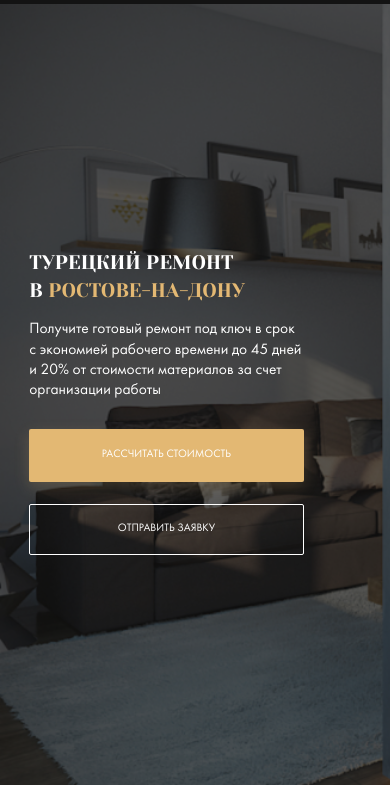
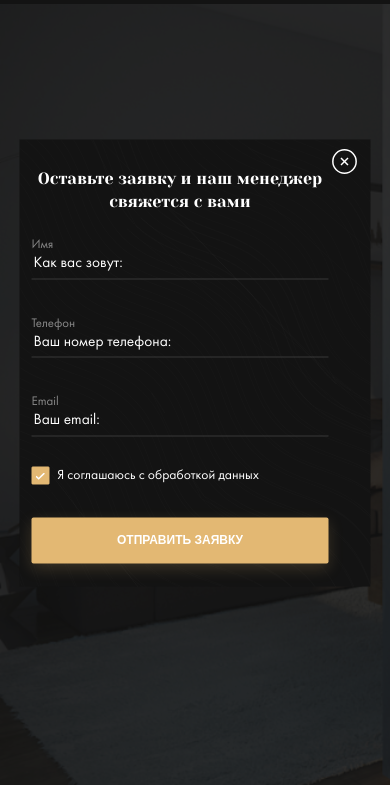
Before and after one commit to NurgalievMarsil/repair, a website: page index.html in a window 390 px wide. Both pictures are taken after a click on the button "РАССЧИТАТЬ СТОИМОСТЬ". Shown: the part 59-844 px from the top of the page. Drawn offline with Linux system fonts and the light colour scheme; files whose address does not match are found by name.

Commit message:
feat: js code

```diff
--- a/Js/script.js
+++ b/Js/script.js
@@ -12,4 +12,14 @@
   });
   dark.addEventListener('click', switchModal);
   closeBtn.addEventListener('click', switchModal);
+  // document.addEventListener('keypress', switchModal);
+  // document.addEventListener('keypress', function (e) {
+  //   if(e.keyCode === 27) document.getElementsById('modal').hidden= 1;
+  // });
+  document.addEventListener('keypress', function(e) {
+    switch(e.keyCode) {
+      case 27:
+        switchModal();
+    }
+  })
 });
--- a/index.html
+++ b/index.html
@@ -37,8 +37,8 @@
         <div class="hero__content">
           <h1 class="title hero__title">Турецкий ремонт в&nbsp;<span class="title--primary">Ростове-на-дону</span></h1>
           <p class="hero__text">Получите готовый ремонт под ключ в срок с экономией рабочего времени до 45 дней и 20% от стоимости материалов за счет организации работы</p>
-          <button class="button hero__button button--primary">Рассчитать стоимость</button>
-          <button class="button hero__button hero__button--outline">Отправить заявку</button>
+          <button class="button hero__button button--primary" data-toggle="modal">Рассчитать стоимость</button>
+          <button class="button hero__button hero__button--outline" data-toggle="modal">Отправить заявку</button>
         </div>
         <!-- /.hero__content -->
       </div>
@@ -275,7 +275,7 @@
     </section>
   </main>
   <div class="dark"></div>
-  <div class="modal">
+  <div class="modal" id="modal">
     <div class="modal__dialog">
       <button class="modal__close"></button>
       <h3 class="modal__title">Оставьте заявку и наш менеджер свяжется с вами </h3>
--- a/sass/_interface.sass
+++ b/sass/_interface.sass
@@ -4,6 +4,7 @@
   border-radius: 2px
   text-transform: uppercase
   font-size: 0.93rem
+  outline: none
   &:hover
     cursor: pointer
   &--primary
--- a/sass/_media.sass
+++ b/sass/_media.sass
@@ -39,6 +39,15 @@
       color: $light
     &__card
       margin-bottom: 5.7rem
+@media screen and ( max-width: 790px )
+  .modal
+    width: 506px
+    height: 509px
+    &__dialog
+      padding: 2.357rem 3.5rem 1.982rem 1rem
+    &__button
+      width: 100%
+      align-self: start
 @media screen and ( max-width: 570px )
   .contacts
     &__phone
@@ -65,3 +74,7 @@
   .hero
     &__scroll-down
       display: none
+@media screen and ( max-width: 480px )
+  .modal
+    width: 90%
+  &__button
--- a/sass/templates/_modal.sass
+++ b/sass/templates/_modal.sass
@@ -65,6 +65,7 @@
     flex-direction: column
   &__input
     margin-bottom: 3rem
+    outline: none
     font-weight: 500
     &:last-of-type
       margin-bottom: 1rem
--- a/sass/templates/_types.sass
+++ b/sass/templates/_types.sass
@@ -1,6 +1,6 @@
 .types
   &__section-title
-    margin-bottom: 2rem
+    margin-bottom: 2.2rem
     font-weight: normal
   &__section-text
     display: inline-block
@@ -67,5 +67,5 @@
     text-transform: uppercase
     background-color: $primary
     color: $light
-    padding: 1.214rem 5.2rem
+    padding: 1.214rem 3.3rem
     padding-left: 1.7rem
```
Also changed, not shown: css/style.css.
